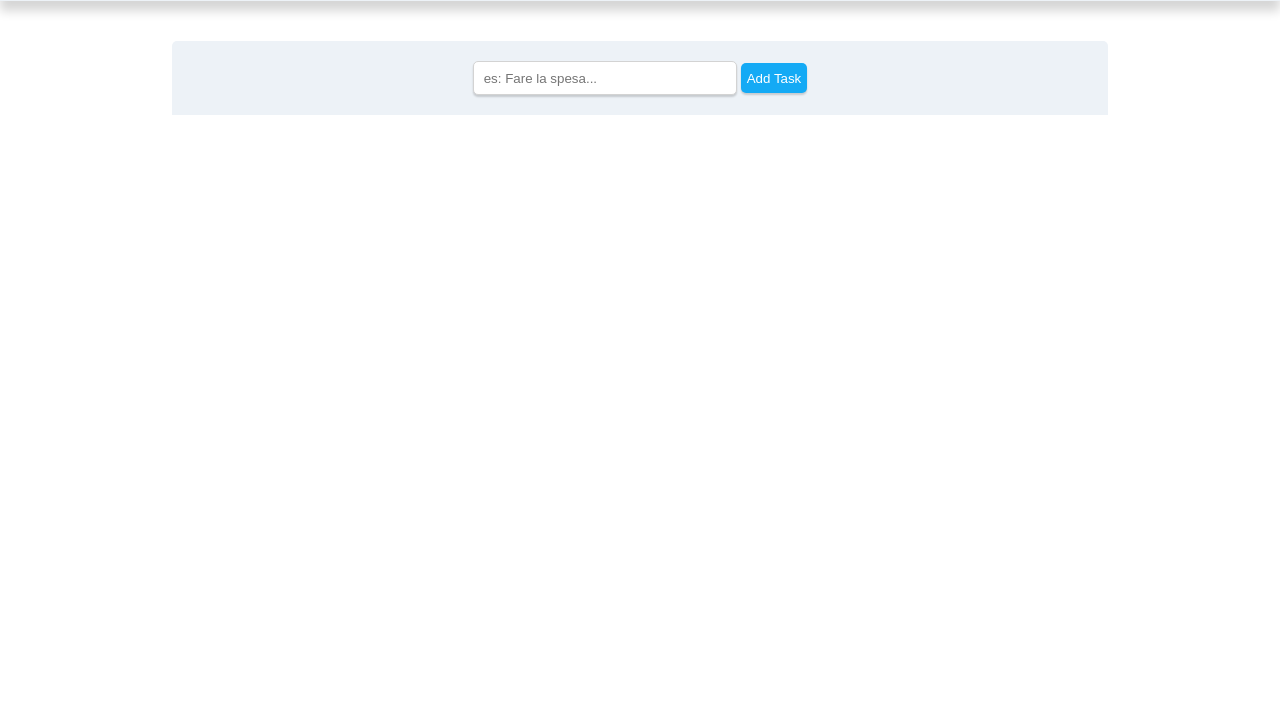
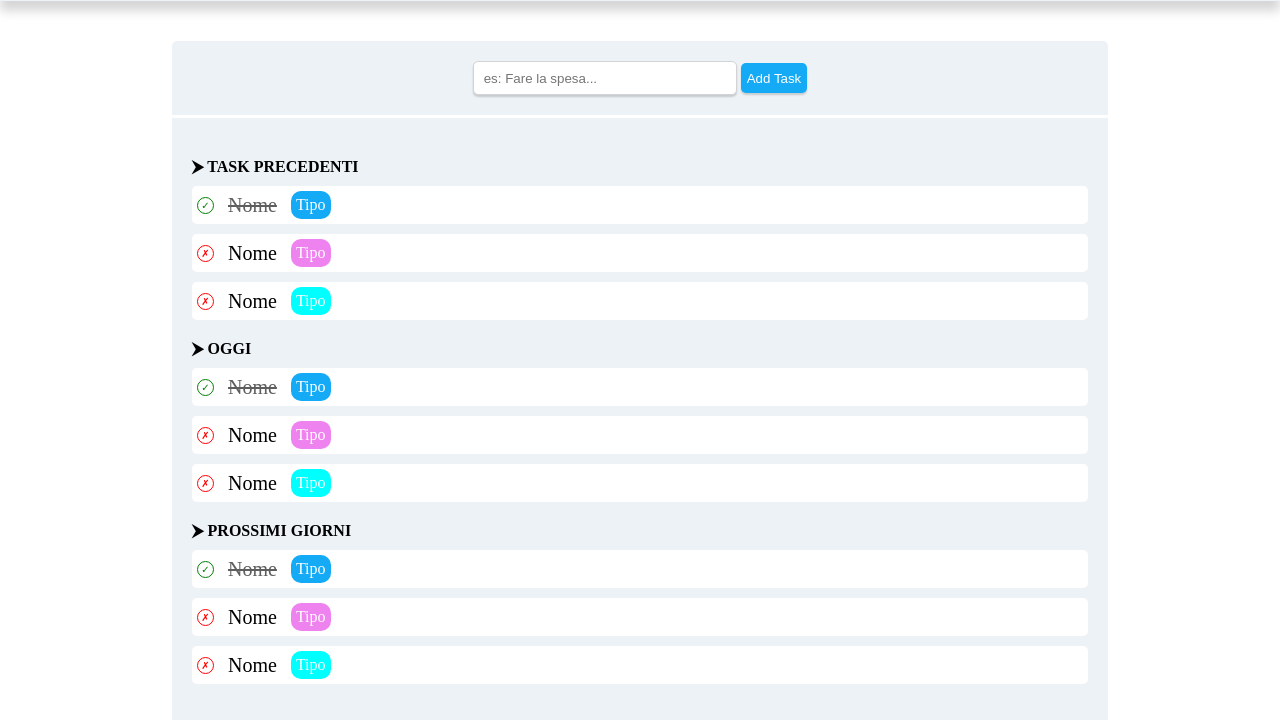
Before and after one commit to LucaElisio/html-css-toboolist, a plain HTML site: page index.html in a window 1280 px wide. Shown: the part 86-806 px from the top of the page. Drawn offline with Linux system fonts and the light colour scheme.

Commit message:
feat: main task list

```diff
--- a/css/style.css
+++ b/css/style.css
@@ -18,7 +18,6 @@ body{
     background-color: #edf2f7;
     width: 70%;
     margin: 0 auto;
-    text-align: center;
 }
 
 /* Container add task */
@@ -27,6 +26,7 @@ body{
     padding: 20px;
     border-top-left-radius: 5px;
     border-top-right-radius: 5px;
+    text-align: center;
 }
 
 /* Input task */
@@ -50,3 +50,83 @@ body{
 .button-text{
     color: white;
 }
+
+.maintask{
+    padding: 20px;
+    margin-top: 3px;
+}
+
+ul{
+    list-style-type: none;
+    margin-left: 0;
+    padding-left: 0;
+}
+
+.macrolista{
+    margin-top: 20px;
+}
+
+.list-item{
+    padding: 5px;
+    margin-top: 10px;
+    background-color: white;
+    border-radius: 5px;
+}
+
+.task li{
+    vertical-align: middle;
+    display: inline-block;
+    margin-right: 10px;
+}
+
+.checked{
+    width: 15px;
+    height: 15px;
+    line-height: 15px;
+    color: green;
+    border: 1px solid green;
+    border-radius: 50%;
+    text-align: center;
+    font-size: 10px;
+}
+
+.taskname{
+    font-size: 20px;
+    color: rgb(94, 94, 94);
+}
+
+.done{
+    text-decoration-line: line-through;
+}
+.tasktype{
+    padding: 5px;
+    color: white;
+    border-radius: 10px;
+}
+
+.editorial{
+    background-color: #14aaf5;
+}
+
+.goals{
+    background-color: violet;
+}
+
+.recruiting{
+    background-color: aqua;
+}
+
+.undone {
+    color: black;
+}
+
+.unchecked{
+    width: 15px;
+    height: 15px;
+    line-height: 15px;
+    color: rgb(255, 0, 0);
+    border: 1px solid rgb(255, 0, 0);
+    border-radius: 50%;
+    text-align: center;
+    font-size: 10px;
+}
--- a/index.html
+++ b/index.html
@@ -24,8 +24,116 @@
         <!-- /Container Add Task -->
 
         <!-- Container Task -->
-        <div class="container task">
+        <div class="container maintask">
 
+            <!-- lista contenente 3 macroliste -->
+            <ul>
+
+                <!-- prima macrolista -->
+                <li class="macrolista">
+
+                    <strong> &#11166; TASK PRECEDENTI</strong>
+
+                    <!-- lista di task -->
+                    <ul>
+
+                        <!-- task della lista -->
+                        <li>
+                            <div class="list-item">
+                                <ul class="task">
+                                    <li class="checked">&check;</li>
+                                    <li class="taskname done">Nome</li>
+                                    <li class="tasktype editorial">Tipo</li>
+                                </ul>
+                            </div>
+                            <div class="list-item">
+                                <ul class="task">
+                                    <li class="unchecked">&cross;</li>
+                                    <li class="taskname undone">Nome</li>
+                                    <li class="tasktype goals">Tipo</li>
+                                </ul>
+                            </div>
+                            <div class="list-item">
+                                <ul class="task">
+                                    <li class="unchecked">&cross;</li>
+                                    <li class="taskname undone">Nome</li>
+                                    <li class="tasktype recruiting">Tipo</li>
+                                </ul>
+                            </div>
+                        </li>
+                    </ul>
+                </li>
+
+                <!-- seconda macrolista -->
+                <li class="macrolista">
+
+                    <strong> &#11166; OGGI</strong>
+
+                    <!-- lista di task -->
+                    <ul>
+
+                        <!-- task della lista -->
+                        <li>
+                            <div class="list-item">
+                                <ul class="task">
+                                    <li class="checked">&check;</li>
+                                    <li class="taskname done">Nome</li>
+                                    <li class="tasktype editorial">Tipo</li>
+                                </ul>
+                            </div>
+                            <div class="list-item">
+                                <ul class="task">
+                                    <li class="unchecked">&cross;</li>
+                                    <li class="taskname undone">Nome</li>
+                                    <li class="tasktype goals">Tipo</li>
+                                </ul>
+                            </div>
+                            <div class="list-item">
+                                <ul class="task">
+                                    <li class="unchecked">&cross;</li>
+                                    <li class="taskname undone">Nome</li>
+                                    <li class="tasktype recruiting">Tipo</li>
+                                </ul>
+                            </div>
+                        </li>
+                    </ul>
+                </li>
+
+                <!-- terza macrolista -->
+                <li class="macrolista">
+
+                    <strong> &#11166; PROSSIMI GIORNI</strong>
+
+                    <!-- lista di task -->
+                    <ul>
+
+                        <!-- task della lista -->
+                        <li>
+                            <div class="list-item">
+                                <ul class="task">
+                                    <li class="checked">&check;</li>
+                                    <li class="taskname done">Nome</li>
+                                    <li class="tasktype editorial">Tipo</li>
+                                </ul>
+                            </div>
+                            <div class="list-item">
+                                <ul class="task">
+                                    <li class="unchecked">&cross;</li>
+                                    <li class="taskname undone">Nome</li>
+                                    <li class="tasktype goals">Tipo</li>
+                                </ul>
+                            </div>
+                            <div class="list-item">
+                                <ul class="task">
+                                    <li class="unchecked">&cross;</li>
+                                    <li class="taskname undone">Nome</li>
+                                    <li class="tasktype recruiting">Tipo</li>
+                                </ul>
+                            </div>
+                        </li>
+                    </ul>
+                </li>
+            </ul>
         </div>
         <!-- /Container Task -->
 
```
